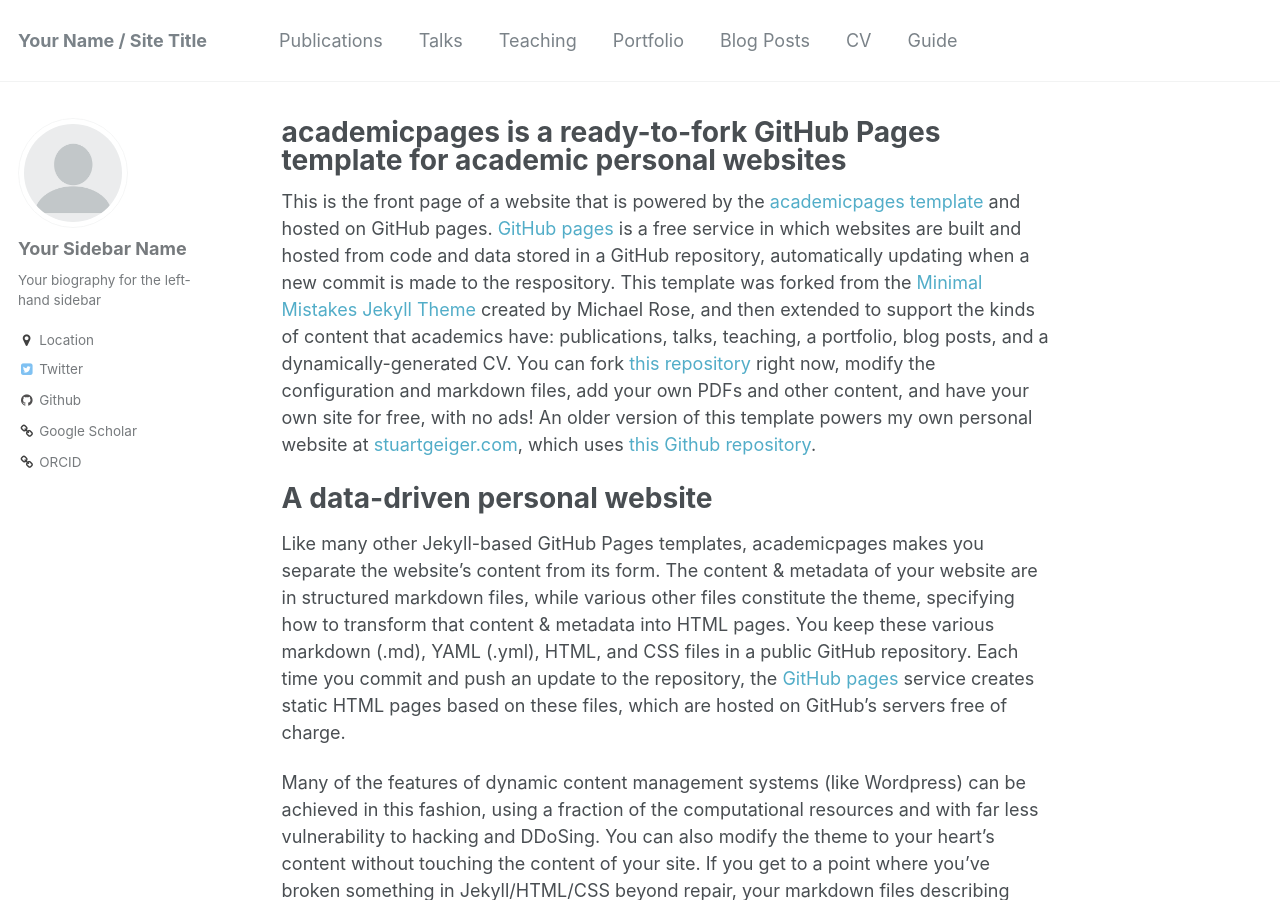
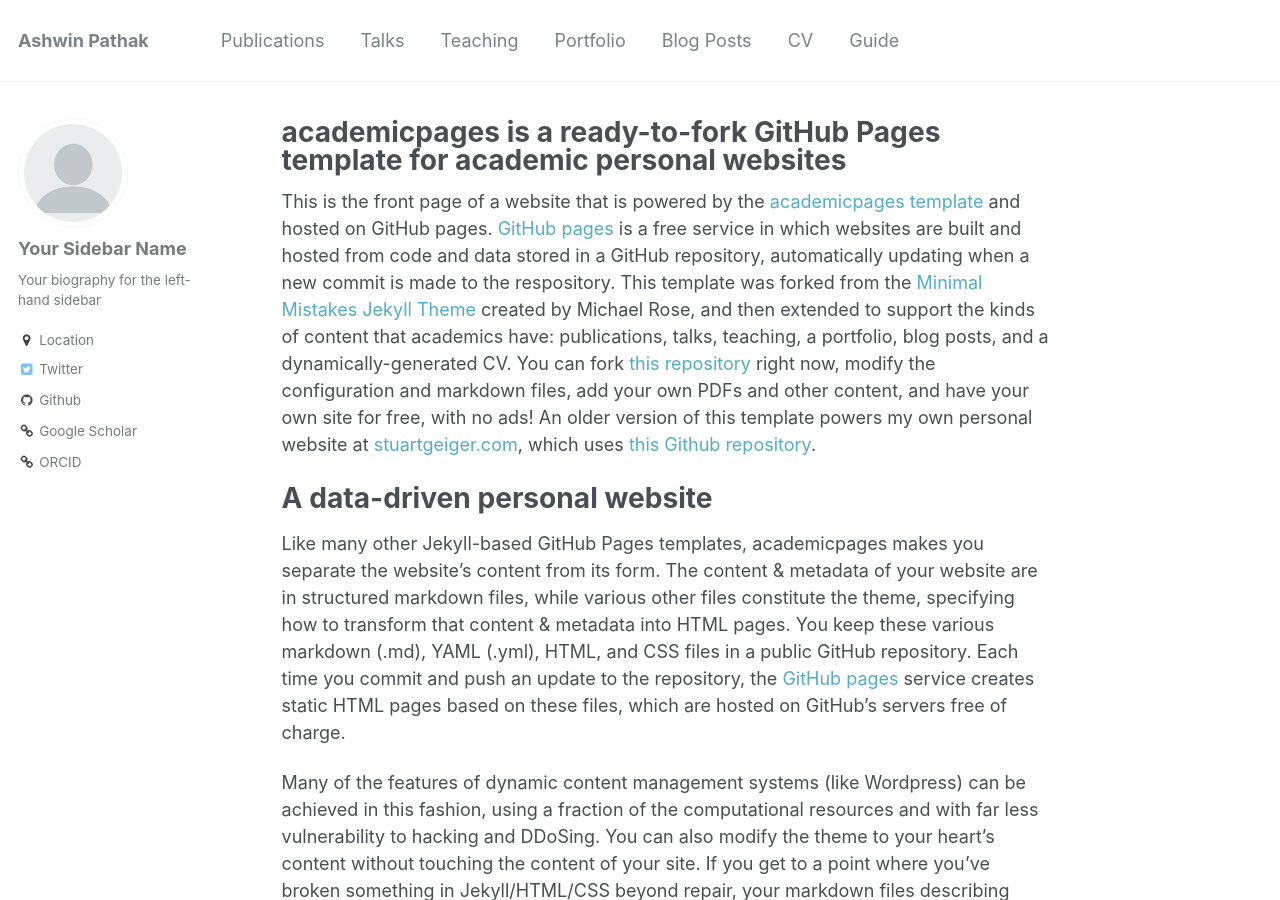
Before and after one commit to ashwinpathak20/ashwinpathak20.github.io, a Jekyll site: the page built from _pages/about.md, in a window 1280 px wide and 900 px high. Built offline with Jekyll 4.4.1, drawn with Linux system fonts in a browser that asks for light colours.

Commit message:
Update _config.yml

```diff
--- a/_config.yml
+++ b/_config.yml
@@ -7,11 +7,11 @@
 
 # Site Settings
 locale                   : "en-US"
-title                    : "Your Name / Site Title"
+title                    : "Ashwin Pathak"
 title_separator          : "-"
 name                     : &name "Your Name"
 description              : &description "personal description"
-url                      : https://academicpages.github.io # the base hostname & protocol for your site e.g. "https://mmistakes.github.io"
+url                      : https://ashwinpahtak20.github.io # the base hostname & protocol for your site e.g. "https://mmistakes.github.io"
 baseurl                  : "" # the subpath of your site, e.g. "/blog"
 repository               : "academicpages/academicpages.github.io"
 teaser                   :  # filename of teaser fallback teaser image placed in /images/, .e.g. "500x300.png"
```
